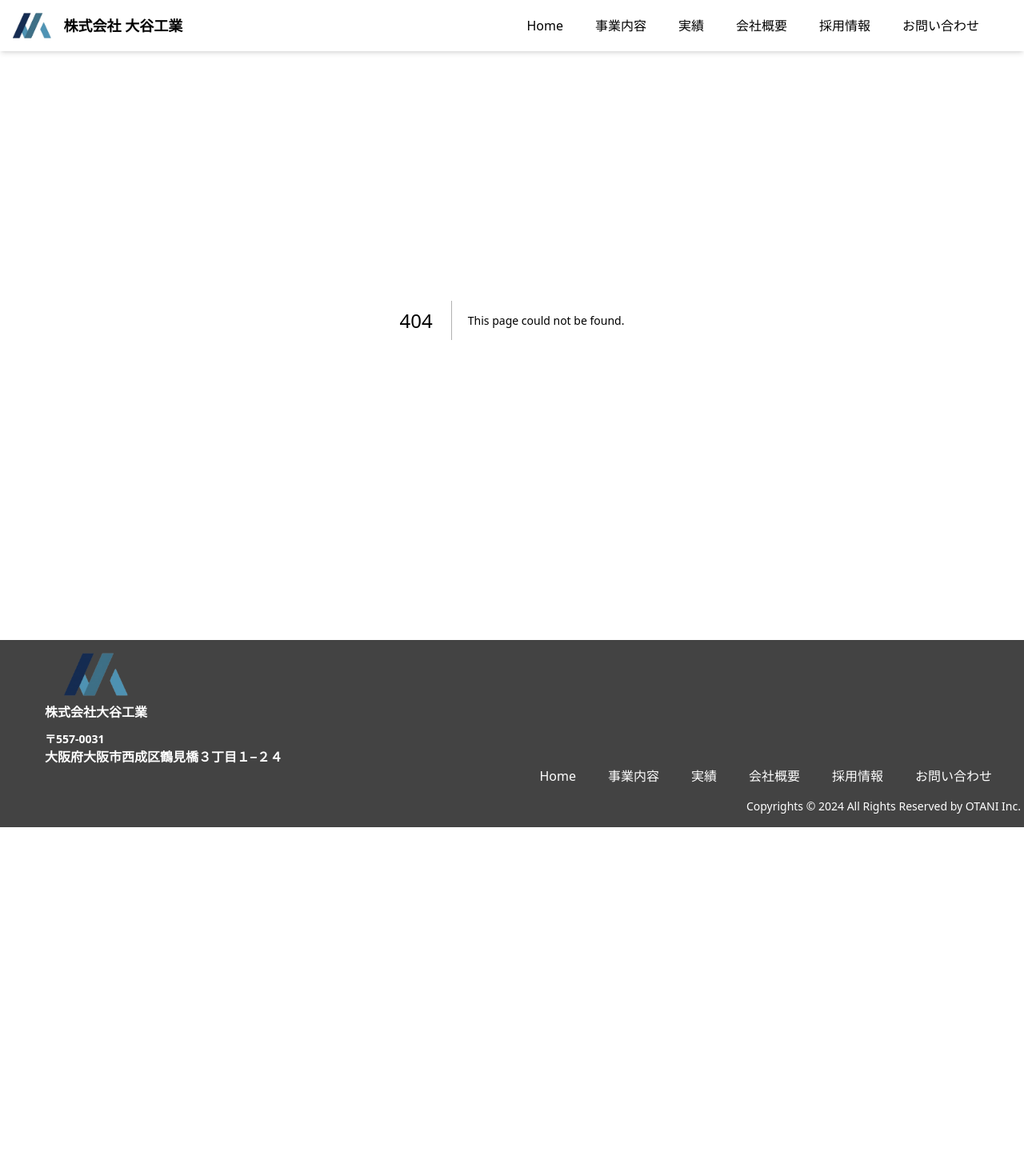
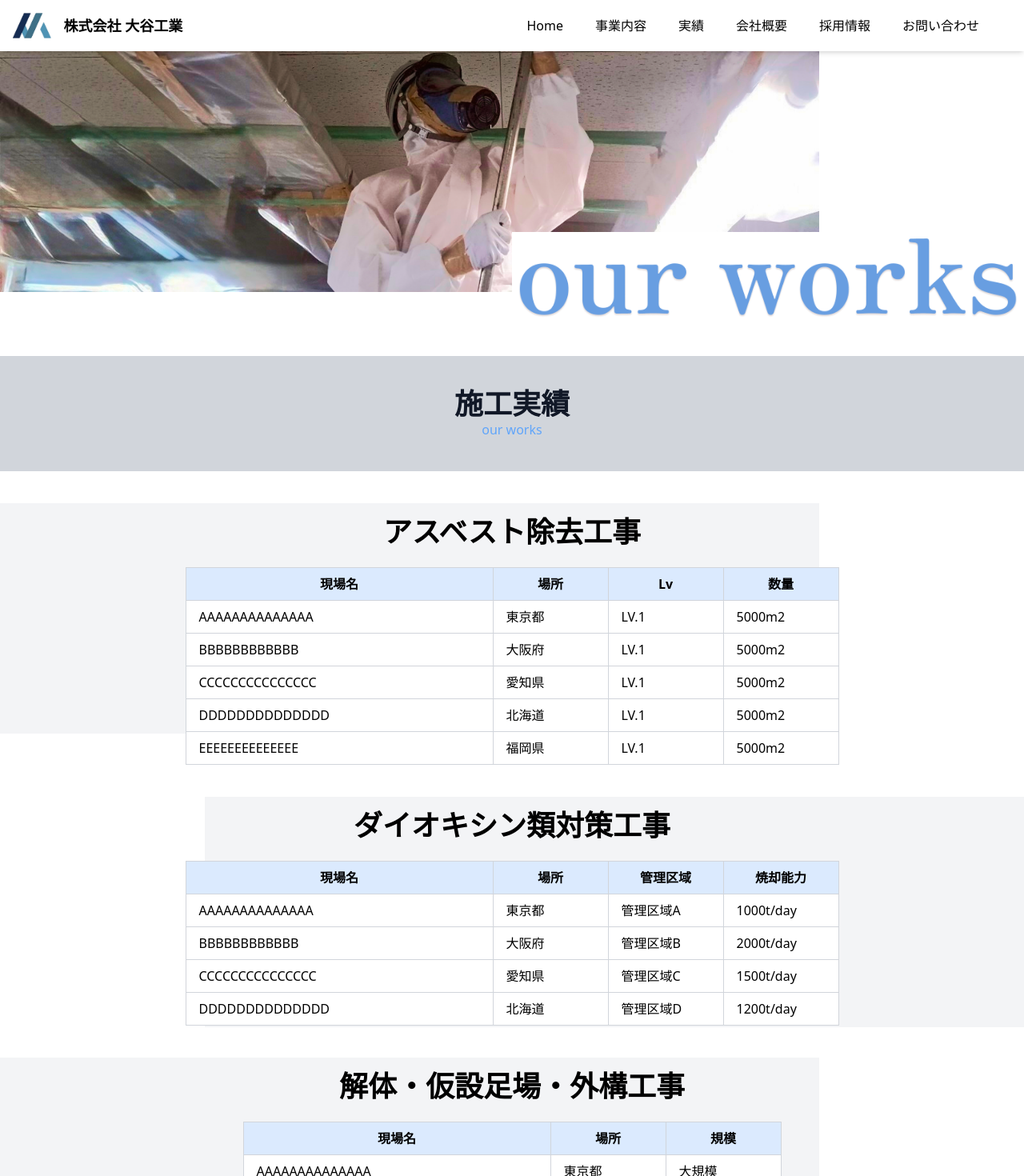
Before and after one commit to teppei1994667/OtaniKogyo_HP, a Next.js app: page /OurWorks in a window 1280 px wide. Before the commit this address had no page. Shown: the top 1470 px of the page at 80% size. Before the commit the page ends 1034 px from the top, so only its background shows below. Built offline with nearby package versions, Linux system fonts and the light colour scheme.

Commit message:
OurWorks 実装

```diff
--- /dev/null
+++ b/src/app/OurWorks/OurWorksList.ts
@@ -0,0 +1,115 @@
+export type WorksType = {
+  id: number;
+  FieldName: string;
+  Location: string;
+  Option1: string;
+  Option2?: string;
+};
+
+export const AsbestosWorksList: WorksType[] = [
+  {
+    id: 1,
+    FieldName: "AAAAAAAAAAAAAA",
+    Location: "東京都",
+    Option1: "LV.1",
+    Option2: "5000m2",
+  },
+  {
+    id: 2,
+    FieldName: "BBBBBBBBBBBB",
+    Location: "大阪府",
+    Option1: "LV.1",
+    Option2: "5000m2",
+  },
+  {
+    id: 3,
+    FieldName: "CCCCCCCCCCCCCCC",
+    Location: "愛知県",
+    Option1: "LV.1",
+    Option2: "5000m2",
+  },
+  {
+    id: 4,
+    FieldName: "DDDDDDDDDDDDDD",
+    Location: "北海道",
+    Option1: "LV.1",
+    Option2: "5000m2",
+  },
+  {
+    id: 5,
+    FieldName: "EEEEEEEEEEEEEE",
+    Location: "福岡県",
+    Option1: "LV.1",
+    Option2: "5000m2",
+  },
+];
+
+export const DioxinWorksList: WorksType[] = [
+  {
+    id: 1,
+    FieldName: "AAAAAAAAAAAAAA",
+    Location: "東京都",
+    Option1: "管理区域A",
+    Option2: "1000t/day",
+  },
+  {
+    id: 2,
+    FieldName: "BBBBBBBBBBBB",
+    Location: "大阪府",
+    Option1: "管理区域B",
+    Option2: "2000t/day",
+  },
+  {
+    id: 3,
+    FieldName: "CCCCCCCCCCCCCCC",
+    Location: "愛知県",
+    Option1: "管理区域C",
+    Option2: "1500t/day",
+  },
+  {
+    id: 4,
+    FieldName: "DDDDDDDDDDDDDD",
+    Location: "北海道",
+    Option1: "管理区域D",
+    Option2: "1200t/day",
+  },
+];
+
+export const DemolitionWorksList: WorksType[] = [
+  {
+    id: 1,
+    FieldName: "AAAAAAAAAAAAAA",
+    Location: "東京都",
+    Option1: "大規模",
+  },
+  {
+    id: 2,
+    FieldName: "BBBBBBBBBBBB",
+    Location: "大阪府",
+    Option1: "中規模",
+  },
+  {
+    id: 3,
+    FieldName: "CCCCCCCCCCCCCCC",
+    Location: "愛知県",
+    Option1: "小規模",
+  },
+  {
+    id: 4,
+    FieldName: "DDDDDDDDDDDDDD",
+    Location: "北海道",
+    Option1: "大規模",
+  },
+  {
+    id: 5,
+    FieldName: "EEEEEEEEEEEEEE",
+    Location: "福岡県",
+    Option1: "中規模",
+  },
+  {
+    id: 6,
+    FieldName: "FFFFFFFFFFFFFF",
+    Location: "沖縄県",
+    Option1: "小規模",
+  },
+];
--- /dev/null
+++ b/src/app/OurWorks/component/WorkListTabel.tsx
@@ -0,0 +1,75 @@
+import { Grid } from "@mui/material";
+import { WorksType } from "../OurWorksList";
+
+type WorkListTable = {
+  title: string;
+  tabelHeaderList: string[];
+  bgPosition: string;
+  workListData: WorksType[];
+};
+
+export const WorkListTable = (props: WorkListTable) => {
+  const { title, tabelHeaderList, bgPosition, workListData } = props;
+  return (
+    <>
+      <div className="relative mt-10">
+        <Grid container className="pt-4 justify-center">
+          <Grid className="">
+            <h1 className="text-4xl font-bold">{title}</h1>
+          </Grid>
+        </Grid>
+        <Grid container className="mt-6 justify-center">
+          <Grid>
+            <div className="overflow-x-auto">
+              <table className="table-auto w-full border-collapse border border-gray-300">
+                <thead>
+                  <tr className="bg-blue-100">
+                    <th className="border border-gray-300 px-4 py-2 text-center w-96">
+                      {tabelHeaderList[0]}
+                    </th>
+                    <th className="border border-gray-300 px-4 py-2 text-center w-36">
+                      {tabelHeaderList[1]}
+                    </th>
+                    {tabelHeaderList[2] ? (
+                      <th className="border border-gray-300 px-4 py-2 text-center w-36">
+                        {tabelHeaderList[2]}
+                      </th>
+                    ) : null}
+                    {tabelHeaderList[3] ? (
+                      <th className="border border-gray-300 px-4 py-2 text-center w-36">
+                        {tabelHeaderList[3]}
+                      </th>
+                    ) : null}
+                  </tr>
+                </thead>
+                <tbody>
+                  {workListData.map((AsbestosWork: WorksType) => (
+                    <tr key={AsbestosWork.id} className="bg-white">
+                      <td className="border border-gray-300 px-4 py-2">
+                        {AsbestosWork.FieldName}
+                      </td>
+                      <td className="border border-gray-300 px-4 py-2">
+                        {AsbestosWork.Location}
+                      </td>
+                      <td className="border border-gray-300 px-4 py-2">
+                        {AsbestosWork.Option1}
+                      </td>
+                      {tabelHeaderList[3] ? (
+                        <td className="border border-gray-300 px-4 py-2">
+                          {AsbestosWork.Option2 ? AsbestosWork.Option2 : null}
+                        </td>
+                      ) : null}
+                    </tr>
+                  ))}
+                </tbody>
+              </table>
+            </div>
+          </Grid>
+        </Grid>
+        <div
+          className={`absolute top-0 ${bgPosition}-0 w-4/5 bg-gray-100 h-72 -z-10`}
+        ></div>
+      </div>
+    </>
+  );
+};
--- /dev/null
+++ b/src/app/OurWorks/page.tsx
@@ -0,0 +1,73 @@
+"use client";
+
+import { Grid } from "@mui/material";
+import Image from "next/image";
+import { AnimationImage } from "../component/share/AnimationImage";
+import { WorkListTable } from "./component/WorkListTabel";
+import {
+  AsbestosWorksList,
+  DemolitionWorksList,
+  DioxinWorksList,
+} from "./OurWorksList";
+import { Contact } from "../component/Top/Contact";
+
+export default function OurWorks() {
+  const asbestosHeaderList = ["現場名", "場所", "Lv", "数量"];
+  const dioxinHeaderList = ["現場名", "場所", "管理区域", "焼却能力"];
+  const demolitionHeaderList = ["現場名", "場所", "規模"];
+  return (
+    <>
+      <div className="relative ">
+        <Image
+          src="/our_works_top.png"
+          alt="our service"
+          width={1512}
+          height={216}
+          layout="fixed"
+          className="w-4/5"
+        />
+        <AnimationImage
+          src="/our_works.png"
+          alt="our service"
+          width={1512}
+          height={245}
+          layout="fixed"
+          className="absolute -bottom-10 right-0 w-1/2 bg-white p-2"
+        />
+      </div>
+      <div className="bg-gray-300 py-10 mt-20">
+        <Grid container className="justify-center">
+          <Grid>
+            <h1 className="text-2xl md:text-4xl font-bold text-gray-900">
+              施工実績
+            </h1>
+          </Grid>
+        </Grid>
+        <Grid container className="justify-center">
+          <Grid>
+            <h1 className="text-base text-blue-400">our works</h1>
+          </Grid>
+        </Grid>
+      </div>
+      <WorkListTable
+        title="アスベスト除去工事"
+        tabelHeaderList={asbestosHeaderList}
+        bgPosition="left"
+        workListData={AsbestosWorksList}
+      />
+      <WorkListTable
+        title="ダイオキシン類対策工事"
+        tabelHeaderList={dioxinHeaderList}
+        bgPosition="right"
+        workListData={DioxinWorksList}
+      />
+      <WorkListTable
+        title="解体・仮設足場・外構工事"
+        tabelHeaderList={demolitionHeaderList}
+        bgPosition="left"
+        workListData={DemolitionWorksList}
+      />
+      <Contact />
+    </>
+  );
+}
--- a/src/app/component/share/Menu.tsx
+++ b/src/app/component/share/Menu.tsx
@@ -71,7 +71,7 @@ export const Menu = ({
             <Link href="">事業内容</Link>
           </Grid>
           <Grid className="ml-10 hover:text-blue-300">
-            <Link href="">実績</Link>
+            <Link href="/OurWorks">実績</Link>
           </Grid>
           <Grid className="ml-10 hover:text-blue-300">
             <Link href="">会社概要</Link>
```
Also changed, not shown: public/our_works.png, public/our_works_top.png (added).
